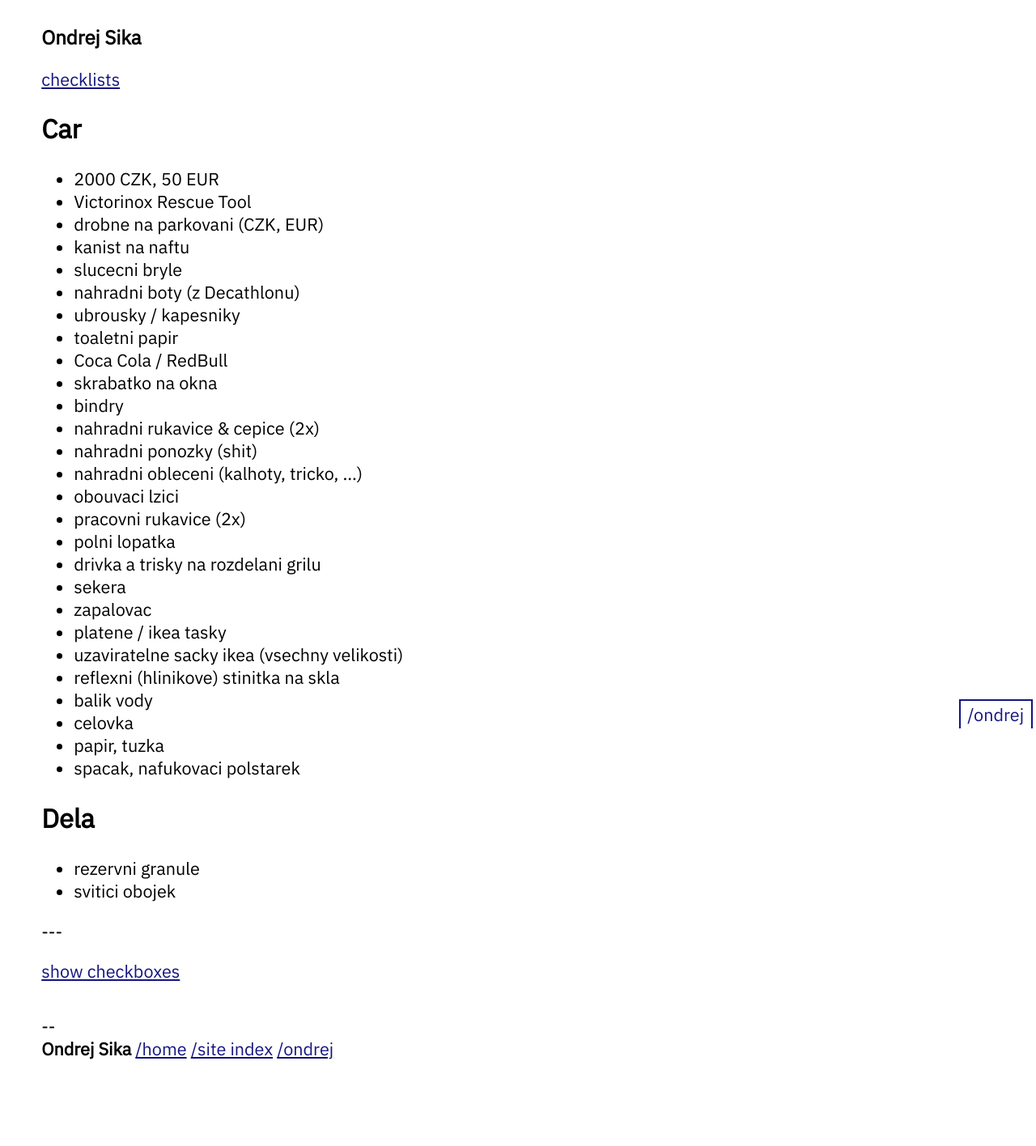
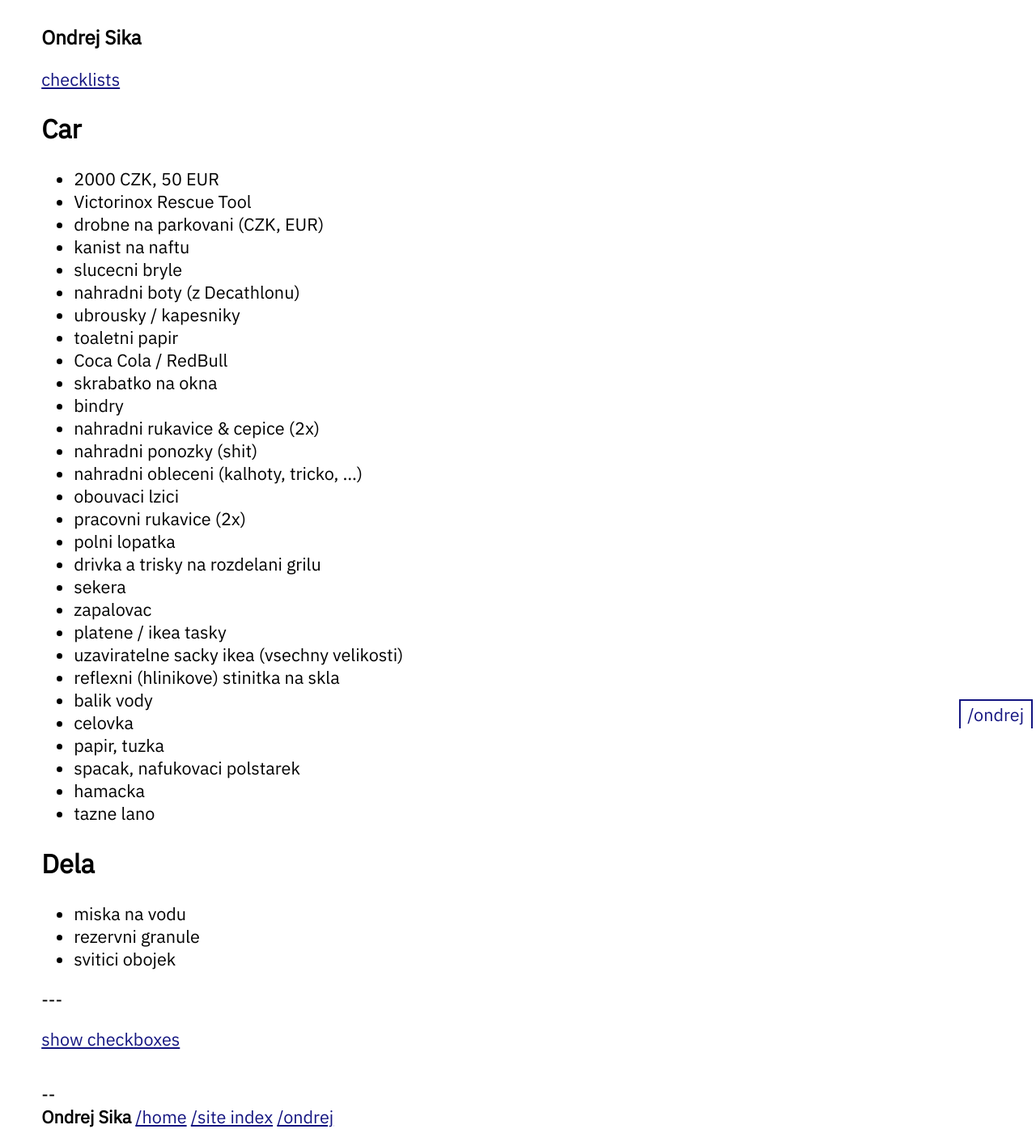
Before and after one commit to ondrejsika/ondrejsika.com, a Jekyll site: the page built from ondrej/checklists/car.md, in a window 1280 px wide. Shown: the whole page at 81% size. Built offline with Jekyll 4.4.1, drawn with Linux system fonts in a browser that asks for light colours; before the commit the page ends 1332 px from its top, so only the background shows below that.

Commit message:
feat(ondrej/checklists/car): Add some missing car items (on offsite with Vojtech Mares)

```diff
--- a/ondrej/checklists/car.md
+++ b/ondrej/checklists/car.md
@@ -34,8 +34,11 @@
 - celovka
 - papir, tuzka
 - spacak, nafukovaci polstarek
+- hamacka
+- tazne lano
 
 ## Dela
 
+- miska na vodu
 - rezervni granule
 - svitici obojek
```
